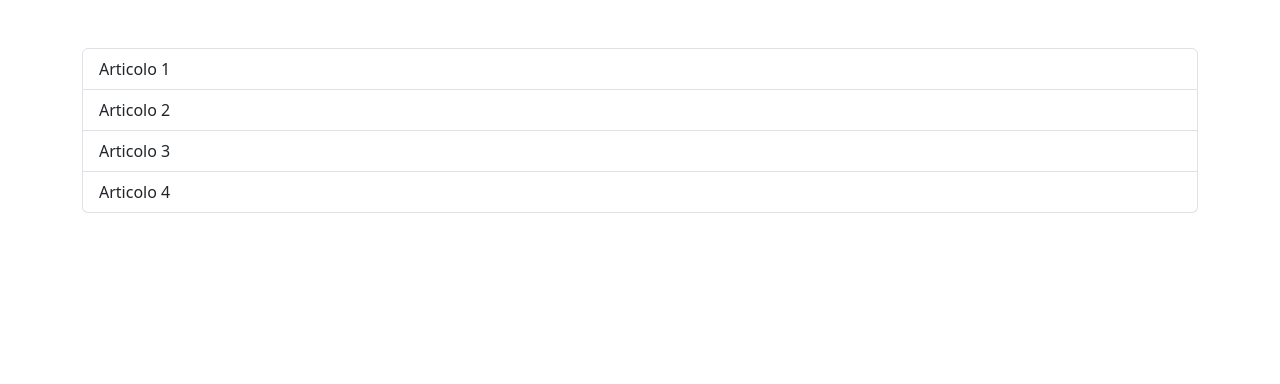
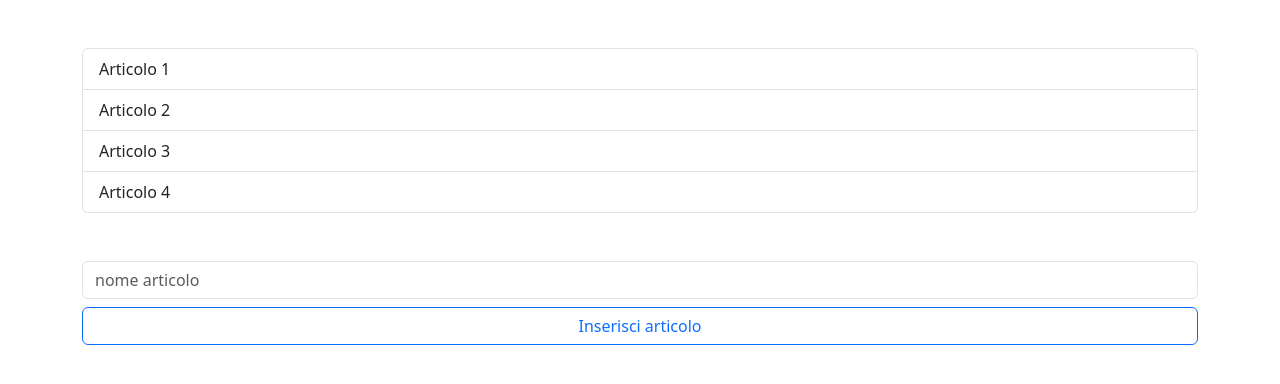
Before and after one commit to micheledidonna01/react-form, a React (Vite) app: page / in a window 1280 px wide. Shown: the top 384 px of the page. Built offline with nearby package versions, Linux system fonts and the light colour scheme.

Commit message:
feat: Milestone 2

```diff
--- a/src/App.jsx
+++ b/src/App.jsx
@@ -1,19 +1,39 @@
-
+import { useState } from 'react'
 import './App.css'
 import articles from './data/articles'
-
+import ListArticle from './components/ListArticle';
 
 function App() {
+  const [nameArticle, setNameArticle] = useState(articles);
+  const [newArticle, setNewArticle] = useState('');
 
-
+  const addArticle = e => {
+    e.preventDefault();
+    setNameArticle([...nameArticle, newArticle]);
+    alert('Form inviato!')
+    console.log(nameArticle);
+  }
 
   return (
     <>
     <div className='container my-5'>
       <ul className="list-group">
-        {articles.map(article => <li className='list-group-item'>{article.title}</li>)}
+        {nameArticle.map((article, index) => <ListArticle key={index} title = {nameArticle[index]}/>)}
       </ul>
     </div>
+
+    <form className='container d-flex row mx-auto gap-2' onSubmit={addArticle}>
+      {newArticle}
+      <input type='text'
+        placeholder='nome articolo'
+        className='form-control'
+        value={newArticle}
+        onChange={e => {
+          setNewArticle(e.target.value)
+        }}
+      />
+      <button className='btn btn-outline-primary'>Inserisci articolo</button>
+    </form>
     </>
   )
 }
--- /dev/null
+++ b/src/components/ListArticle.jsx
@@ -0,0 +1,5 @@
+function ListArticle({title}){
+    return <li className='list-group-item'>{title}</li>
+}
+
+export default ListArticle;
--- a/src/data/articles.js
+++ b/src/data/articles.js
@@ -1,25 +1,4 @@
-let articles = [
-    {
-        Id: 1,
-        title: "Articolo 1",
-        description: "Lorem ipsum dolor sit amet consectetur adipisicing elit. Sequi labore aliquid itaque? Harum officia temporibus sunt nemo tempora aliquam magnam!"
-    },
-    {
-        Id: 2,
-        title: "Articolo 2",
-        description: "Lorem ipsum dolor sit amet consectetur adipisicing elit. Sequi labore aliquid itaque? Harum officia temporibus sunt nemo tempora aliquam magnam!"
-    },
-    {
-        Id: 3,
-        title: "Articolo 3",
-        description: "Lorem ipsum dolor sit amet consectetur adipisicing elit. Sequi labore aliquid itaque? Harum officia temporibus sunt nemo tempora aliquam magnam!"
-    },
-    {
-        Id: 4,
-        title: "Articolo 4",
-        description: "Lorem ipsum dolor sit amet consectetur adipisicing elit. Sequi labore aliquid itaque? Harum officia temporibus sunt nemo tempora aliquam magnam!"
-    }
-];
+let articles = ["Articolo 1", "Articolo 2", "Articolo 3", "Articolo 4"];
 
 
 export default articles
```
